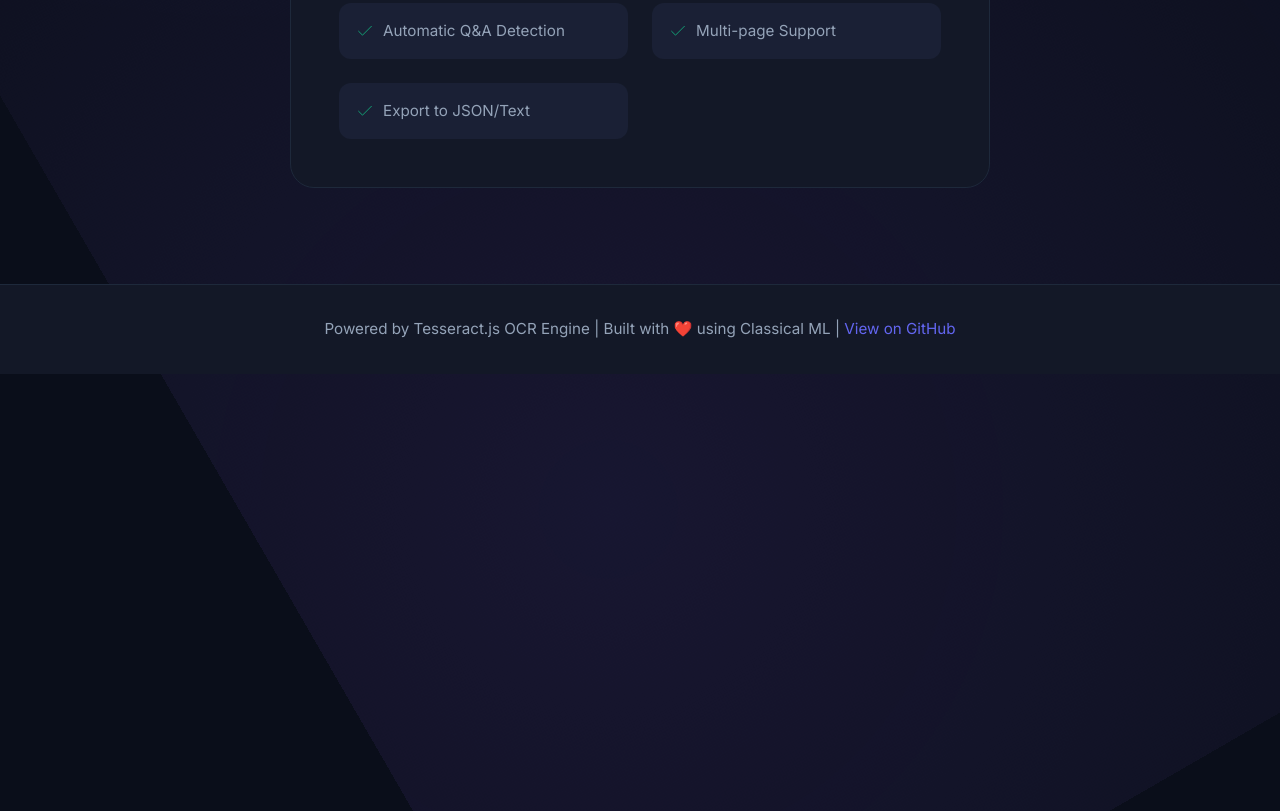
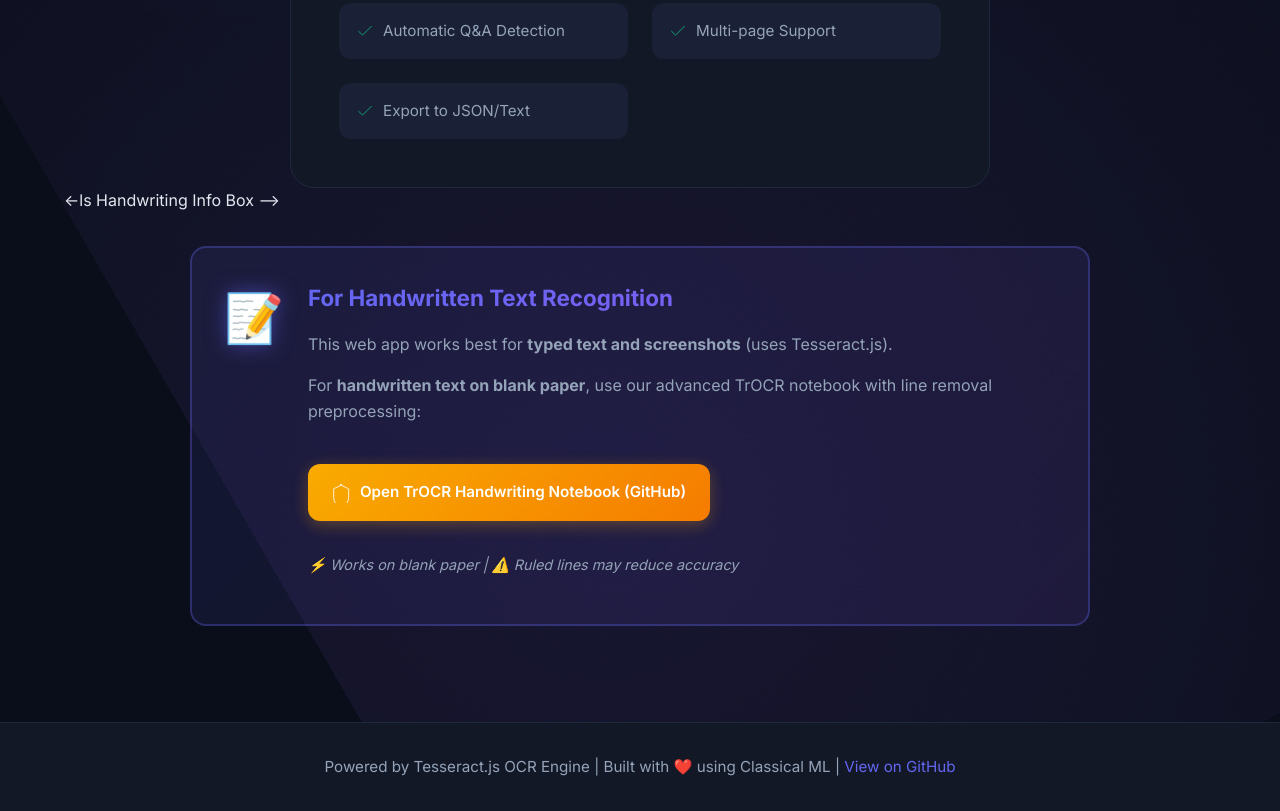
Before and after one commit to Abhigyan-Shekhar/ocr-qa-segmentation, a plain HTML site: page docs/index.html in a window 1280 px wide. Shown: the part 796-1607 px from the top of the page. Before the commit the page ends 1170 px from the top, so only its background shows below. Drawn offline with Linux system fonts and the light colour scheme.

Commit message:
feat: Add HTML for handwriting info box

```diff
--- a/docs/index.html
+++ b/docs/index.html
@@ -73,6 +73,24 @@
                             </svg>
                             <span>Export to JSON/Text</span>
                         </div>
+                    </div>
+                </div>
+
+                <-ls Handwriting Info Box -->
+                <div class="info-box handwriting-notice">
+                    <div class="info-icon">📝</div>
+                    <div class="info-content">
+                        <h3>For Handwritten Text Recognition</h3>
+                        <p>This web app works best for <strong>typed text and screenshots</strong> (uses Tesseract.js).</p>
+                        <p>For <strong>handwritten text on blank paper</strong>, use our advanced TrOCR notebook with line removal preprocessing:</p>
+                        <a href="https://github.com/Abhigyan-Shekhar/ocr-qa-segmentation/blob/ocr-exploration/notebooks/htr_trocr_colab.ipynb"
+                           class="btn btn-colab" target="_blank" rel="noopener">
+                            <svg width="20" height="20" viewBox="0 0 24 24" fill="none" stroke="currentColor">
+                                <path d="M12 2L2 7v10c0 5.55 3.84 10.74 9 12 5.16-1.26 9-6.45 9-12V7l-10-5z"></path>
+                            </svg>
+                            Open TrOCR Handwriting Notebook (GitHub)
+                        </a>
+                        <p class="info-note">⚡ Works on blank paper | ⚠️ Ruled lines may reduce accuracy</p>
                     </div>
                 </div>
             </section>
```
